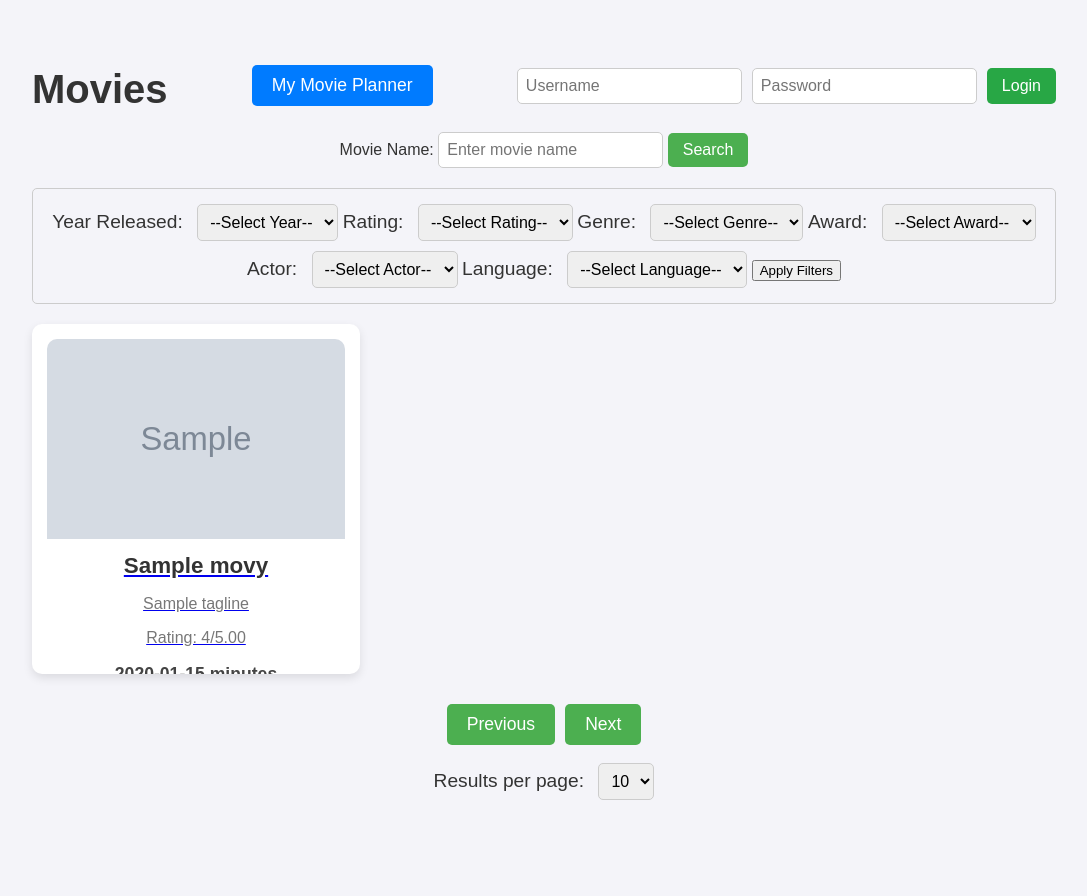
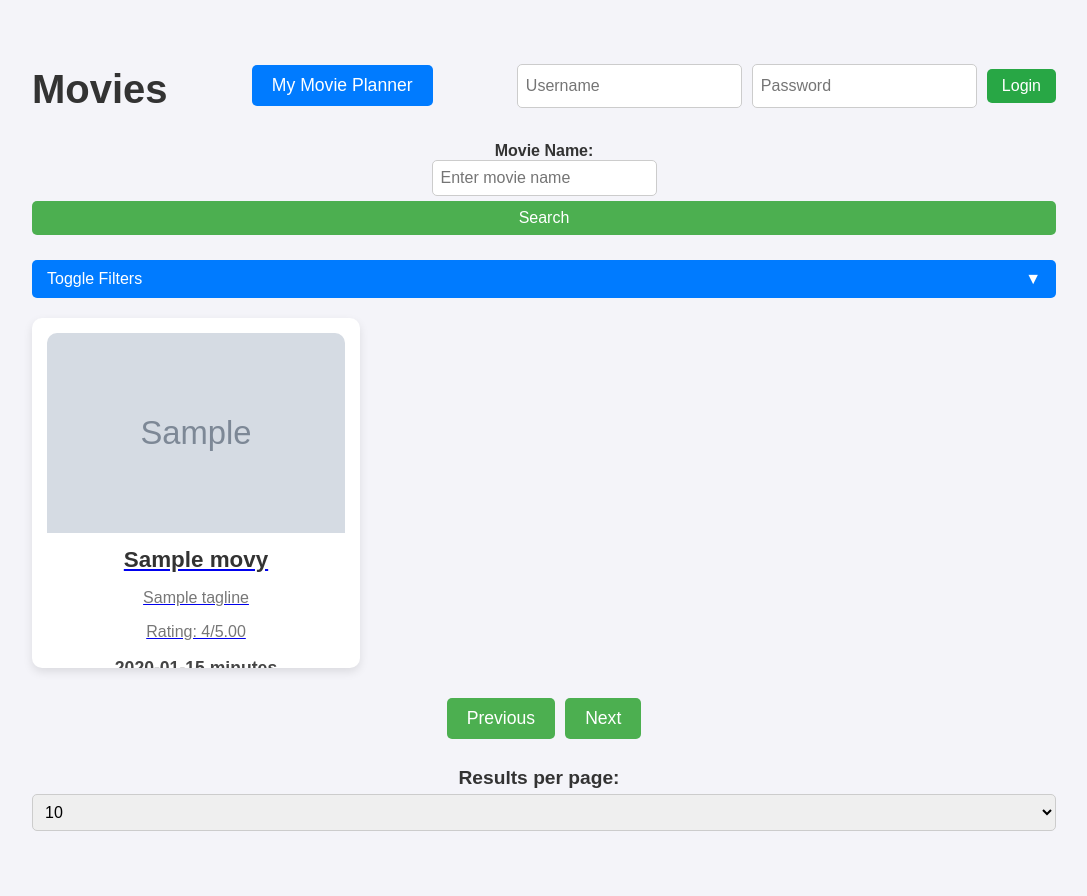
Before and after one commit to joshmiddlecote/cs22, a FastAPI app: page /movies in a window 1280 px wide. Shown: the whole page, without its empty margins (96-1183 px from the left). Before the commit the page ends 800 px from the top, so only its background shows below. Run offline with FastAPI, Linux system fonts and the light colour scheme; grey boxes marked "Sample" are stand-in pictures; a database or web service that is not in the repository returns one stand-in record (values such as "Sample title").

Commit message:
add filter toggle button so can not see them if not wanted

```diff
--- a/docker-compose.yml
+++ b/docker-compose.yml
@@ -4,6 +4,8 @@ services:
   db:
     image: postgres
     container_name: postgres_db
+    env_file:
+      - .env
     environment:
       POSTGRES_DB: ${DB_NAME}
       POSTGRES_USER: ${DB_USER}
@@ -13,6 +15,7 @@ services:
     networks:
       - app-network
 
+
 networks:
   app-network:
     driver: bridge
--- a/templates/index.html
+++ b/templates/index.html
@@ -194,6 +194,51 @@
         .login-box button:hover {
             background-color: #218838;
         }
+
+        .toggle-btn {
+            background-color: #007bff;
+            color: white;
+            border: none;
+            padding: 10px 15px;
+            border-radius: 5px;
+            cursor: pointer;
+            width: 100%;
+            text-align: left;
+            font-size: 16px;
+            display: flex;
+            justify-content: space-between;
+            align-items: center;
+        }
+        .toggle-btn:hover {
+            background-color: #0056b3;
+        }
+        .filter-box {
+            padding: 15px;
+            display: none;
+        }
+        select, button {
+            width: 100%;
+            padding: 8px;
+            margin: 5px 0;
+            border-radius: 5px;
+            border: 1px solid #ccc;
+        }
+        label {
+            font-weight: bold;
+            margin-top: 10px;
+            display: block;
+        }
+        .apply-btn {
+            background-color: #28a745;
+            color: white;
+            border: none;
+            padding: 10px;
+            border-radius: 5px;
+            cursor: pointer;
+        }
+        .apply-btn:hover {
+            background-color: #218838;
+        }
     </style>
 </head>
 <body>
@@ -225,7 +270,8 @@
         </form>
     </div>
 
-    <div class="filter-box">
+    <button class="toggle-btn" onclick="toggleFilters()">Toggle Filters <span>&#9660;</span></button>
+    <div class="filter-box" id="filterBox" style="display: none;">
         <form method="GET" action="/movies">
             <label for="year_released">Year Released:</label>
             <select id="year_released" name="year_released">
@@ -333,5 +379,19 @@
 
 </div>
 
+<script>
+    function toggleFilters() {
+        var filterBox = document.getElementById("filterBox");
+        var toggleBtn = document.querySelector(".toggle-btn span");
+        if (filterBox.style.display === "none" || filterBox.style.display === "") {
+            filterBox.style.display = "block";
+            toggleBtn.innerHTML = "&#9650;";
+        } else {
+            filterBox.style.display = "none";
+            toggleBtn.innerHTML = "&#9660;";
+        }
+    }
+</script>
+
 </body>
 </html>
```
